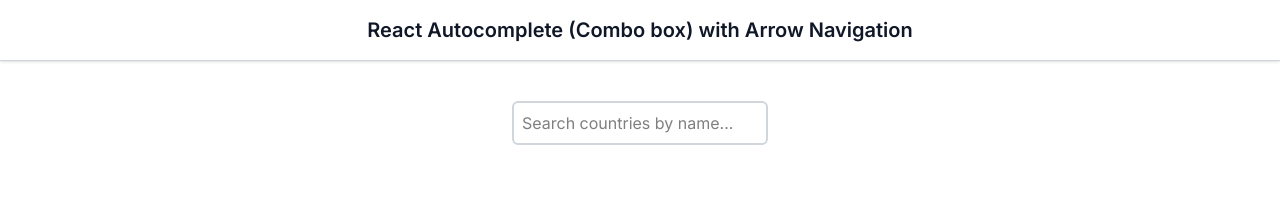
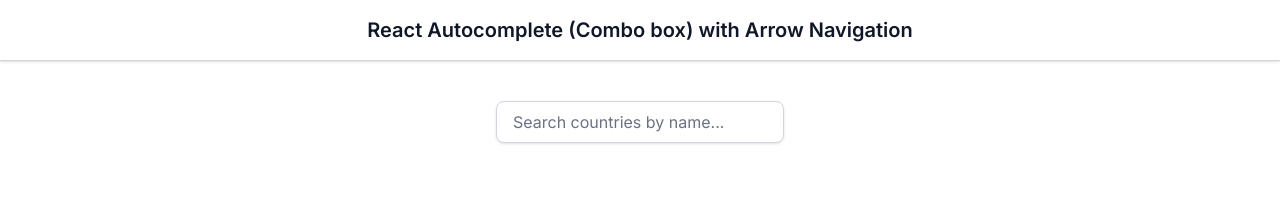
Before and after one commit to manishguhe301/next-autocomplete, a Next.js app: page / in a window 1280 px wide. Shown: the top 211 px of the page. Built offline with nearby package versions, Linux system fonts and the light colour scheme.

Commit message:
fix: some styles applied to the UI

```diff
--- a/components/AutoComplete.tsx
+++ b/components/AutoComplete.tsx
@@ -75,7 +75,7 @@ const AutoComplete = () => {
           <Loader />
         </div>
       ) : (
-        <div className='flex flex-col items-center justify-center'>
+        <div className='flex flex-col items-center justify-center w-full max-w-lg'>
           <input
             value={value}
             onKeyDown={handleKeyDown}
@@ -93,15 +93,15 @@ const AutoComplete = () => {
             }}
             onChange={(e) => setValue(e.target.value)}
             placeholder='Search countries by name...'
-            className='border-2 border-gray-300 rounded-md p-2 w-64 focus:outline-none focus:border-gray-400'
+            className='border border-gray-300 rounded-lg px-4 py-2 w-72 focus:outline-none focus:ring-2 focus:ring-gray-400 text-gray-900 placeholder-gray-500 shadow-sm'
             role='combobox'
-            aria-expanded={focused}
+            aria-expanded={filteredCountries.length > 0 && focused}
             aria-controls='country-list'
           />
-          <div>
+
           {value && (
             <div
-                className='mt-4 h-[200px] w-64 overflow-y-auto'
+              className='mt-3 max-h-48 w-72 overflow-y-auto border border-gray-300 rounded-lg shadow-md bg-white'
               id='country-list'
               role='listbox'
             >
@@ -111,20 +111,19 @@ const AutoComplete = () => {
                     id={`country-${index}`}
                     key={index}
                     aria-selected={selectedCountries.includes(country)}
-                      className={`cursor-pointer ${
+                    className={`px-4 py-2 cursor-pointer transition-all ${
                       selectedCountries.includes(country)
-                          ? 'font-semibold text-gray-900 bg-gray-200 border border-white'
+                        ? 'font-semibold text-gray-900 bg-gray-200'
                         : highlightedIndex === index
                         ? 'bg-gray-100'
                         : 'text-gray-700'
-                      }`}
+                    } hover:bg-gray-100`}
                     onClick={() => {
                       setSelectedCountries(
                         selectedCountries.includes(country)
                           ? selectedCountries.filter((c) => c !== country)
                           : [...selectedCountries, country]
                       );
-                        setHighlightedIndex(null);
                       setValue('');
                     }}
                   >
@@ -132,38 +131,31 @@ const AutoComplete = () => {
                   </p>
                 ))
               ) : (
-                  <p className='text-gray-700' role='alert'>
-                    No results
-                  </p>
+                <p className='text-gray-500 px-4 py-2'>No results</p>
               )}
             </div>
           )}
-          </div>
-          <div className='mt-4'>
-            {' '}
-            {selectedCountries?.length > 0 && (
-              <div className='flex items-center justify-center gap-2 max-w-xl flex-wrap'>
-                {selectedCountries.map((country) => {
-                  return (
-                    <p
-                      className='text-gray-700 flex items-center gap-1'
+
+          {selectedCountries.length > 0 && (
+            <div className='mt-4 flex flex-wrap justify-center gap-2 w-lg'>
+              {selectedCountries.map((country) => (
+                <div
+                  className='flex items-center bg-gray-200 text-gray-900 px-3 py-1 rounded-full text-sm'
                   key={country}
                 >
-                      {country}{' '}
+                  {country}
                   <IoClose
+                    className='ml-2 cursor-pointer text-gray-600 hover:text-gray-900'
                     onClick={() => {
                       setSelectedCountries(
                         selectedCountries.filter((c) => c !== country)
                       );
                     }}
-                        className='cursor-pointer'
                   />
-                    </p>
-                  );
-                })}
+                </div>
+              ))}
             </div>
           )}
-          </div>
         </div>
       )}
     </div>
```
Lines whose indentation alone changed are shown as unchanged.
